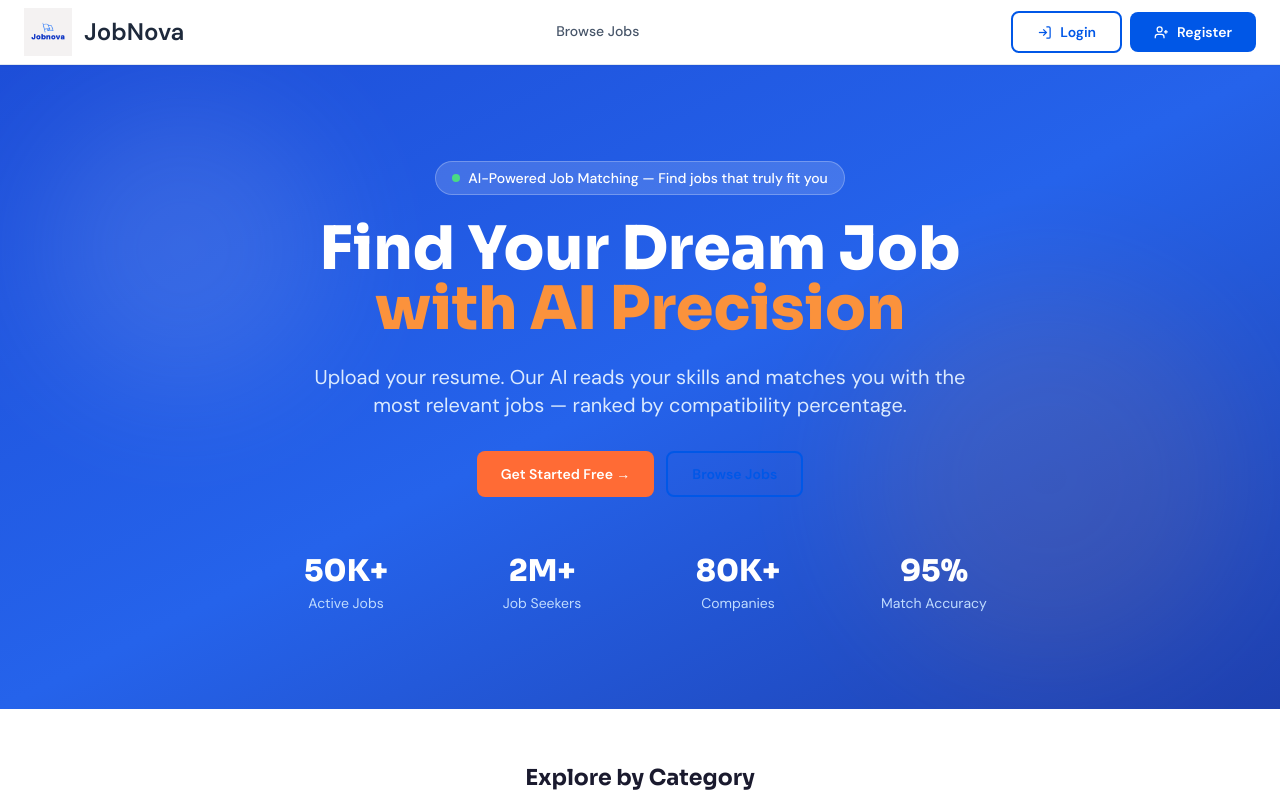
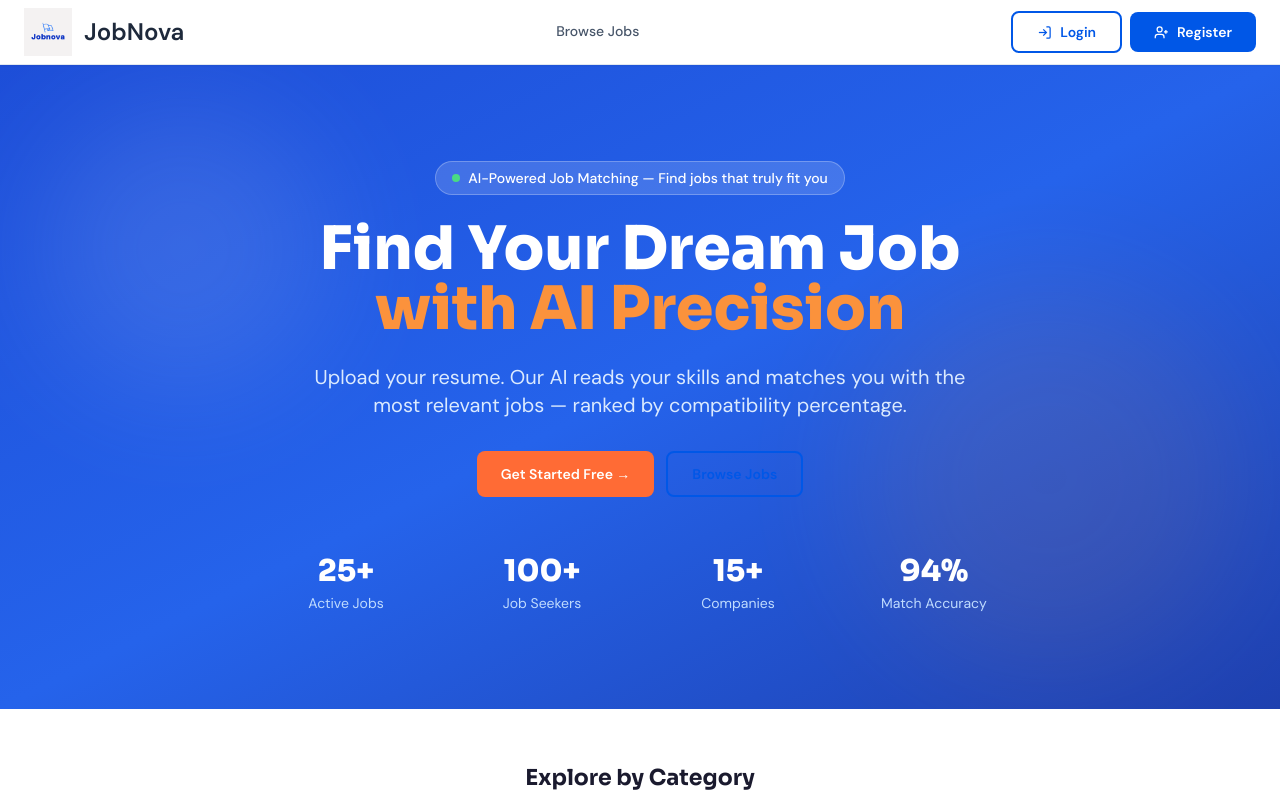
Before and after one commit to priyadarshni0701-apd/ai-job-portal-, a React (Vite) app in the folder frontend/: page / in a window 1280 px wide. Shown: the top 798 px of the page. Built offline with nearby package versions, Linux system fonts and the light colour scheme.

Commit message:
Updated homepage statistics with realistic project data

```diff
--- a/frontend/src/pages/Home.jsx
+++ b/frontend/src/pages/Home.jsx
@@ -2,10 +2,10 @@ import { Link } from "react-router-dom";
 import { useAuth } from "../context/AuthContext";
 
 const STATS = [
-  { value: "50K+", label: "Active Jobs" },
-  { value: "2M+", label: "Job Seekers" },
-  { value: "80K+", label: "Companies" },
-  { value: "95%", label: "Match Accuracy" },
+  { value: "25+", label: "Active Jobs" },
+  { value: "100+", label: "Job Seekers" },
+  { value: "15+", label: "Companies" },
+  { value: "94%", label: "Match Accuracy" },
 ];
 
 const CATEGORIES = [
```
